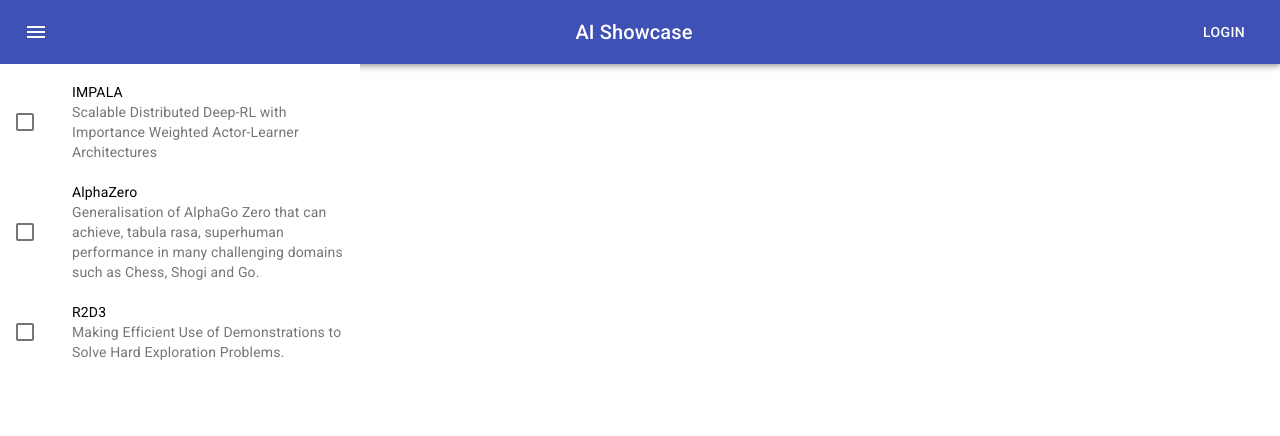
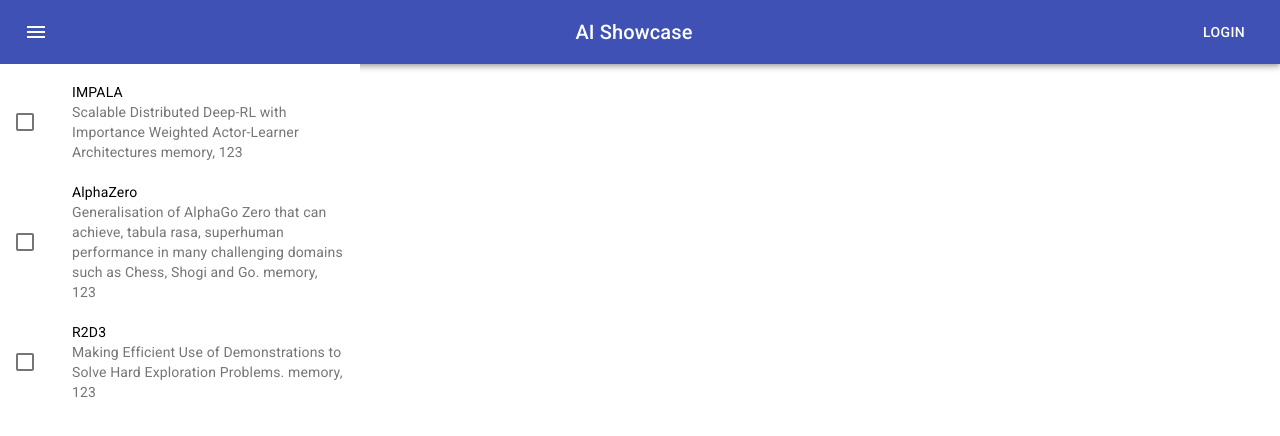
Before and after one commit to cthogg/ai-showcase, a React (Create React App) app: page / in a window 1280 px wide. Shown: the top 436 px of the page. Built offline with nearby package versions, Linux system fonts and the light colour scheme.

Commit message:
feat: create backend to frontend parser
this allows the types to be separated and creates an internal
model for the frontend

```diff
--- a/src/AIList.tsx
+++ b/src/AIList.tsx
@@ -1,16 +1,13 @@
-import React from "react";
-import { createStyles, makeStyles, Theme } from "@material-ui/core/styles";
+import Checkbox from "@material-ui/core/Checkbox";
 import List from "@material-ui/core/List";
 import ListItem from "@material-ui/core/ListItem";
 import ListItemIcon from "@material-ui/core/ListItemIcon";
-import ListItemSecondaryAction from "@material-ui/core/ListItemSecondaryAction";
 import ListItemText from "@material-ui/core/ListItemText";
-import Checkbox from "@material-ui/core/Checkbox";
-import IconButton from "@material-ui/core/IconButton";
-import CommentIcon from "@material-ui/icons/Comment";
-import { BEAgent } from "./types";
+import { createStyles, makeStyles, Theme } from "@material-ui/core/styles";
+import React from "react";
+import { FEAgent } from "./types";
 interface AIListProps {
-  agents: BEAgent[];
+  agents: FEAgent[];
 }
 
 const useStyles = makeStyles((theme: Theme) =>
@@ -41,6 +38,16 @@ const AIList: React.FunctionComponent<AIListProps> = ({
 
     setChecked(newChecked);
   };
+
+  const createStatisticsFromAgent = (agent: FEAgent): string => {
+    const categoryString: string = agent.statistics.categories
+      .map(cat => {
+        return `${cat.category}, ${cat.statistics.averageMean}`;
+      })
+      .join("");
+    return categoryString;
+  };
+
   return (
     <List className={classes.root}>
       {agents.map(agent => {
@@ -66,7 +73,9 @@ const AIList: React.FunctionComponent<AIListProps> = ({
             <ListItemText
               id={labelId}
               primary={`${agent.name}`}
-              secondary={`${agent.description}`}
+              secondary={`${agent.description}  ${createStatisticsFromAgent(
+                agent
+              )}`}
             />
           </ListItem>
         );
--- a/src/App.tsx
+++ b/src/App.tsx
@@ -3,12 +3,14 @@ import "./App.css";
 import ApplicationBar from "./ApplicationBar";
 import AIList from "./AIList";
 import { AGENTS } from "./mocks/mockAgents";
+import { beFeAgentParser } from "./backendFrontendParser";
 
 function App() {
+  const agents = beFeAgentParser(AGENTS);
   return (
     <div className="App">
       <ApplicationBar />
-      <AIList agents={AGENTS} />
+      <AIList agents={agents} />
     </div>
   );
 }
--- /dev/null
+++ b/src/backendFrontendParser.ts
@@ -0,0 +1,13 @@
+import { BEAgent, FEAgent } from "./types";
+
+export const beFeAgentParser = (beAgents: BEAgent[]): FEAgent[] => {
+  const output = beAgents.map(
+    (agent: BEAgent): FEAgent => ({
+      statistics: {
+        categories: [{ category: "memory", statistics: { averageMean: 123 } }]
+      },
+      ...agent
+    })
+  );
+  return output;
+};
```
